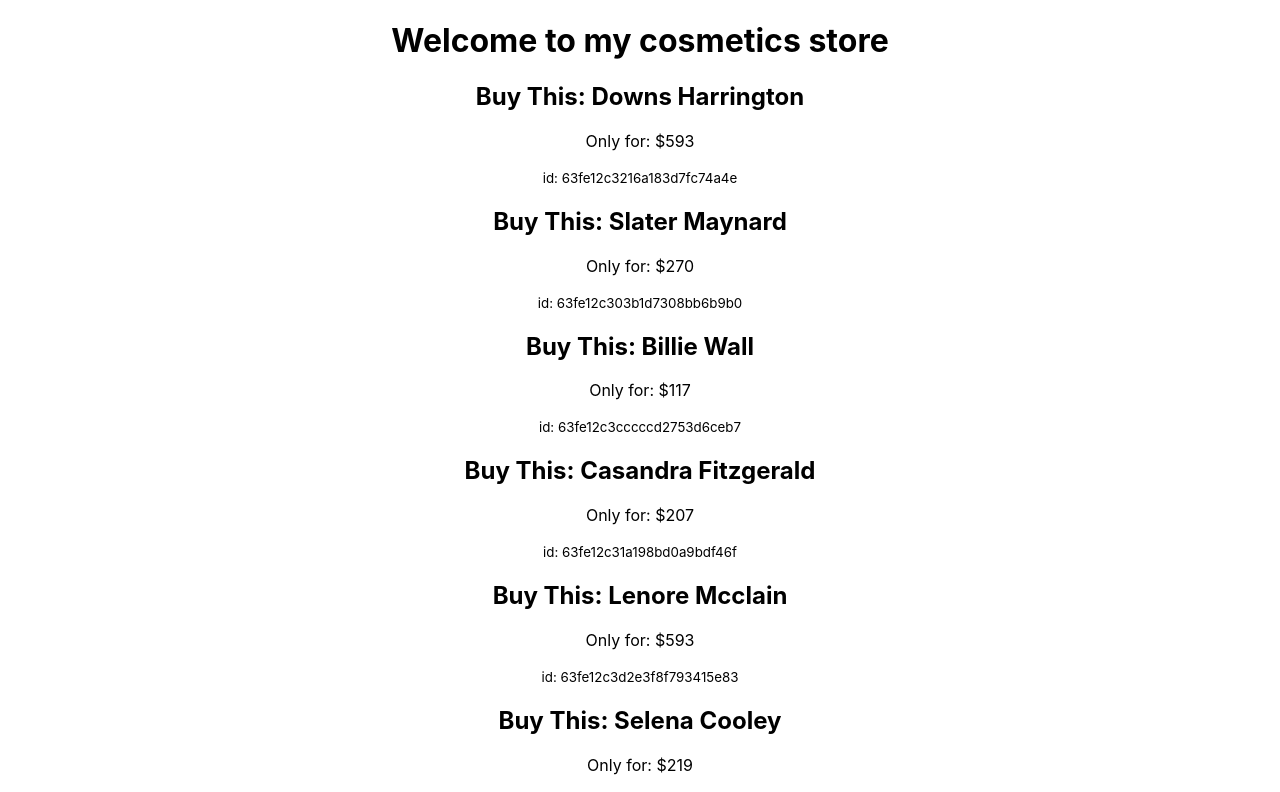
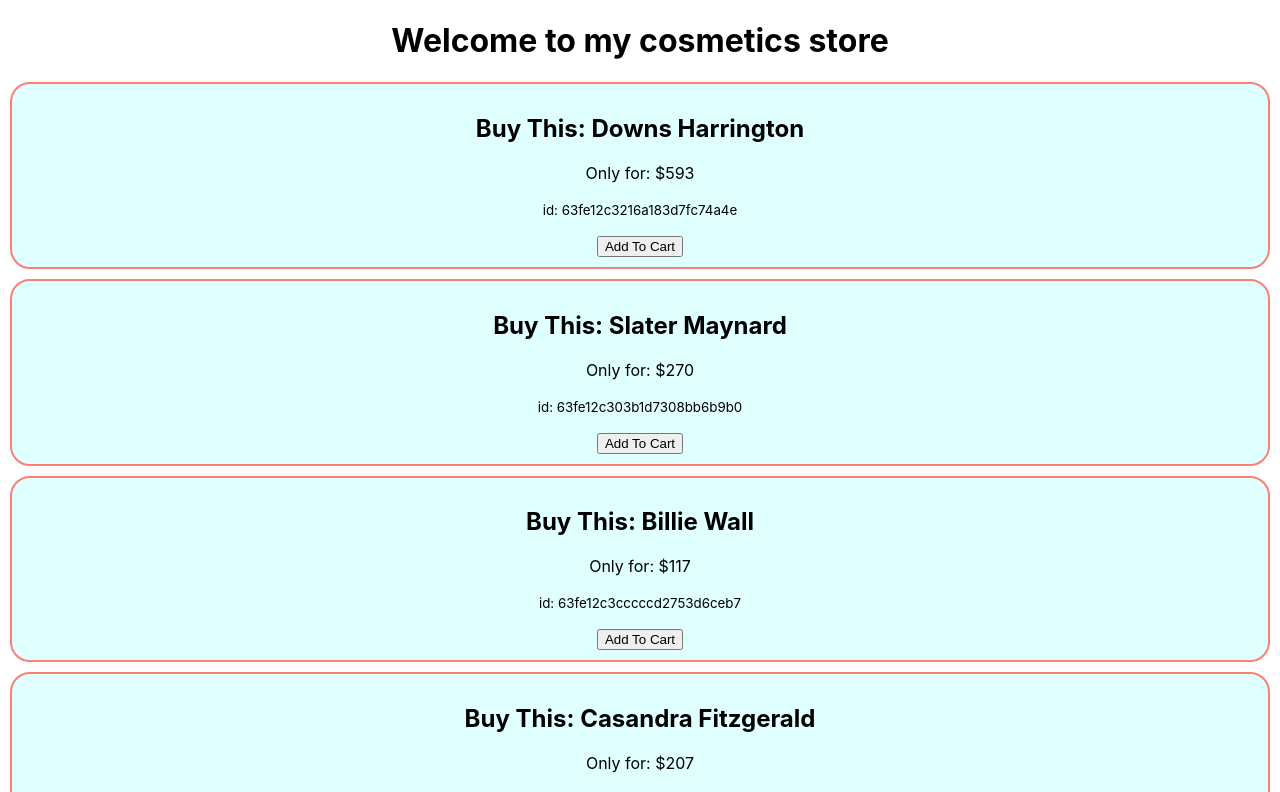
Before and after one commit to capnemo20/milestone-8, a React (Create React App) app in the folder react-storage-and-handler/: page / in a window 1280 px wide. Shown: the top 792 px of the page. Built offline with nearby package versions, Linux system fonts and the light colour scheme.

Commit message:
47_5-4 How to Create Event handler with parameters hard way

```diff
--- /dev/null
+++ b/react-storage-and-handler/src/components/Cosmetic/Cosmetic.css
@@ -0,0 +1,7 @@
+.product{
+    border: 2px solid salmon;
+    margin: 10px;
+    padding: 10px;
+    border-radius: 20px;
+    background-color:lightcyan;
+}
--- a/react-storage-and-handler/src/components/Cosmetic/Cosmetic.js
+++ b/react-storage-and-handler/src/components/Cosmetic/Cosmetic.js
@@ -1,12 +1,18 @@
 import React from 'react';
+import "./Cosmetic.css"
 
 const Cosmetic = (props) => {
     const {name, price,id} = props.cosmetic;
+    const addToCart = (id)=>{
+        console.log("item added", id);
+    }
+    const addToCartWithParams= ()=> addToCart(id);
     return (
-        <div>
+        <div className = "product">
             <h2>Buy This: {name}</h2>
             <p>Only for: ${price}</p>
             <p><small>id: {id}</small></p>
+            <button onClick={addToCartWithParams}>Add To Cart</button>
         </div>
     );
 };
```
